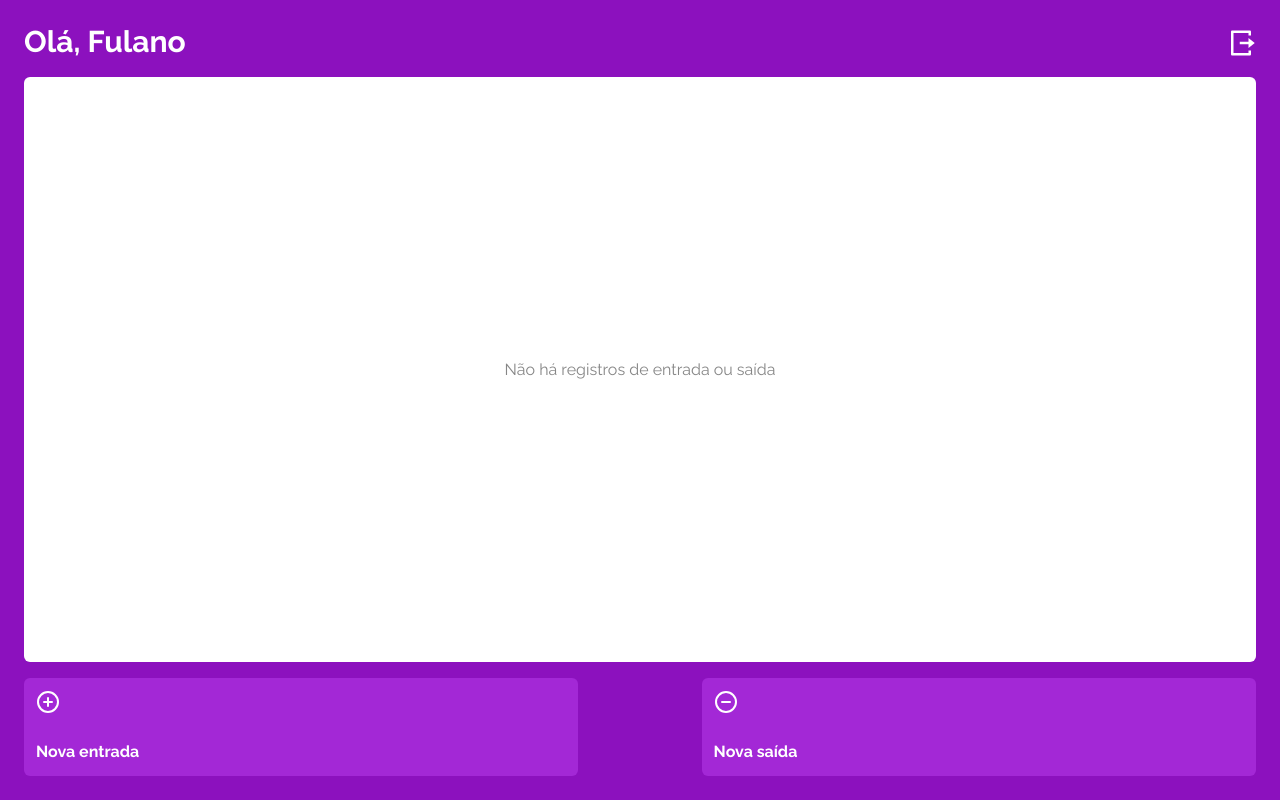
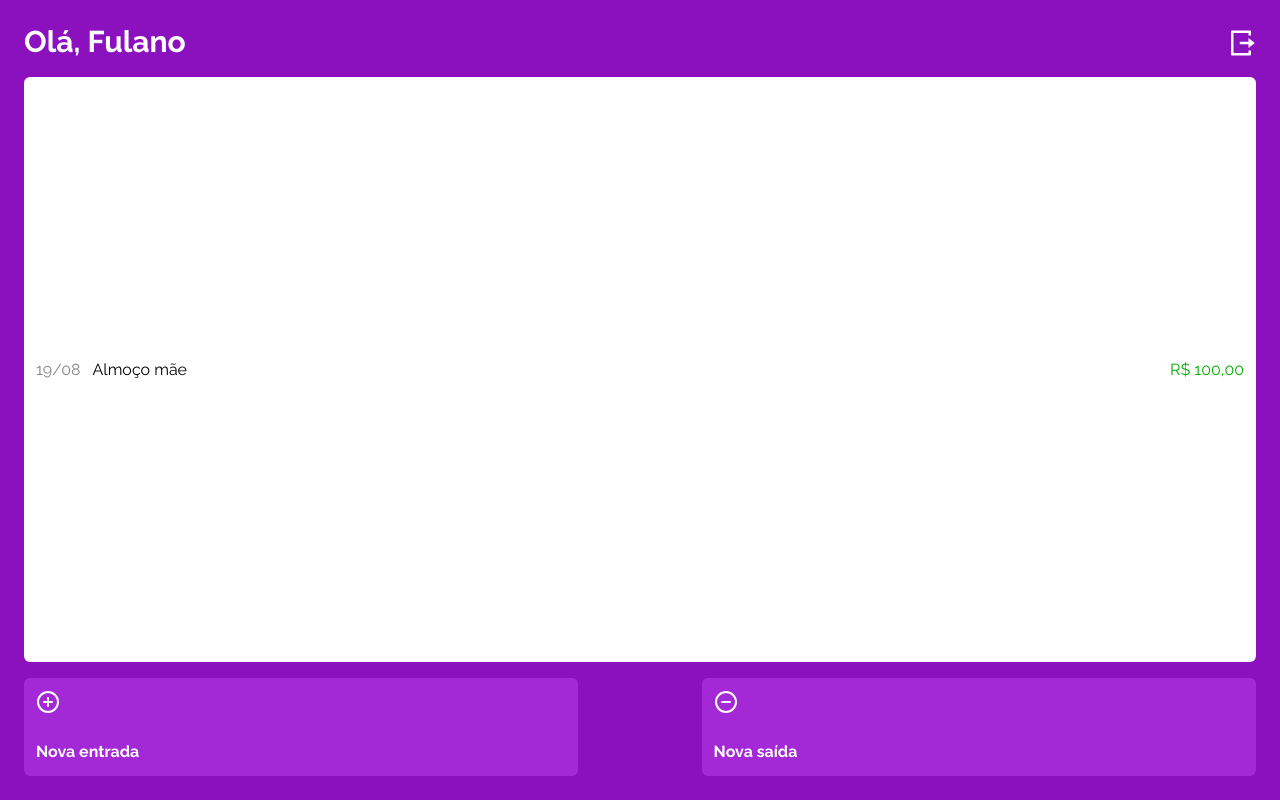
Before and after one commit to kawaym/my-wallet, a Next.js app: page /dashboard in a window 1280 px wide. Built offline with nearby package versions, Linux system fonts and the light colour scheme; no server answers; the database is empty; a web font is replaced by a local one.

Commit message:
feat: adds component to render a transaction

```diff
--- a/app/dashboard/page.tsx
+++ b/app/dashboard/page.tsx
@@ -1,23 +1,10 @@
-"use client";
-
 import { signOut } from "@/auth";
 import { RiLogoutBoxRLine } from "react-icons/ri";
 import { FiPlusCircle, FiMinusCircle } from "react-icons/fi";
-import { fetchTransactions } from "../lib/data";
 
-import { useEffect } from "react";
+import History from "../ui/dashboard/transactions-history";
 
 export default function Page() {
-  async function fetch() {
-    const transactions = await fetchTransactions();
-    console.log(transactions);
-    return transactions;
-  }
-
-  useEffect(() => {
-    fetch();
-  }, []);
-
   return (
     <div className="flex flex-col w-full h-full p-6 gap-4">
       <header className="flex w-full justify-between">
@@ -34,9 +21,7 @@ export default function Page() {
           </button>
         </form>
       </header>
-      <main className="w-full h-full flex items-center justify-center bg-white text-secondaryText rounded-md">
-        Não há registros de entrada ou saída
-      </main>
+      <History />
       <footer className="w-full h-1/6 flex justify-between gap-2">
         <button className="bg-buttonColor w-9/20 font-bold flex flex-col p-3 justify-between text-wrap rounded-md items-start">
           <FiPlusCircle className="text-2xl font-bold" />
--- a/app/ui/dashboard/transaction.tsx
+++ b/app/ui/dashboard/transaction.tsx
@@ -5,11 +5,25 @@ export default function Transaction({
 }: {
   transaction: Transaction;
 }) {
+  const fixedAmount = (transaction.amount / 100).toLocaleString("pt-BR", {
+    style: "currency",
+    currency: "BRL",
+  });
+
+  const fixedDate = transaction.date.toLocaleDateString("pt-BR", {
+    month: "numeric",
+    day: "numeric",
+  });
+
   return (
-    <div className="">
-      <div>{transaction.date.toDateString()}</div>
-      <div>{transaction.name}</div>
-      <div>{transaction.amount}</div>
+    <div className="flex w-full px-3">
+      <div className="mr-3">{fixedDate}</div>
+      <div className="text-black">{transaction.name}</div>
+      <div
+        className={`ml-auto ${transaction.type === "debit" ? "text-debit" : "text-credit"}`}
+      >
+        {fixedAmount}
+      </div>
     </div>
   );
 }
--- /dev/null
+++ b/app/ui/dashboard/transactions-history.tsx
@@ -0,0 +1,35 @@
+"use client";
+
+import { fetchTransactions } from "@/app/lib/data";
+import Transaction from "./transaction";
+import type { Transaction as type } from "@/app/lib/types";
+
+import { useEffect } from "react";
+
+export default function History() {
+  async function fetch() {
+    const transactions = await fetchTransactions();
+    return transactions;
+  }
+
+  useEffect(() => {
+    fetch();
+  }, []);
+
+  const placeholderTransaction: type = {
+    id: "test",
+    name: "Almoço mãe",
+    description: "asas",
+    type: "credit",
+    amount: 10000,
+    date: new Date(),
+    userId: "test",
+  };
+
+  return (
+    <main className="w-full h-full flex items-center justify-center bg-white text-secondaryText rounded-md">
+      {/* Não há registros de entrada ou saída */}
+      <Transaction transaction={placeholderTransaction} />
+    </main>
+  );
+}
--- a/tailwind.config.ts
+++ b/tailwind.config.ts
@@ -16,6 +16,8 @@ const config: Config = {
       colors: {
         buttonColor: "rgba(163,40,214,1)",
         secondaryText: "rgba(134, 134, 134, 1)",
+        credit: "rgba(3, 172, 0, 1)",
+        debit: "rgba(199,0,0,1)",
       },
       spacing: {
         "1/10": "10%",
```
